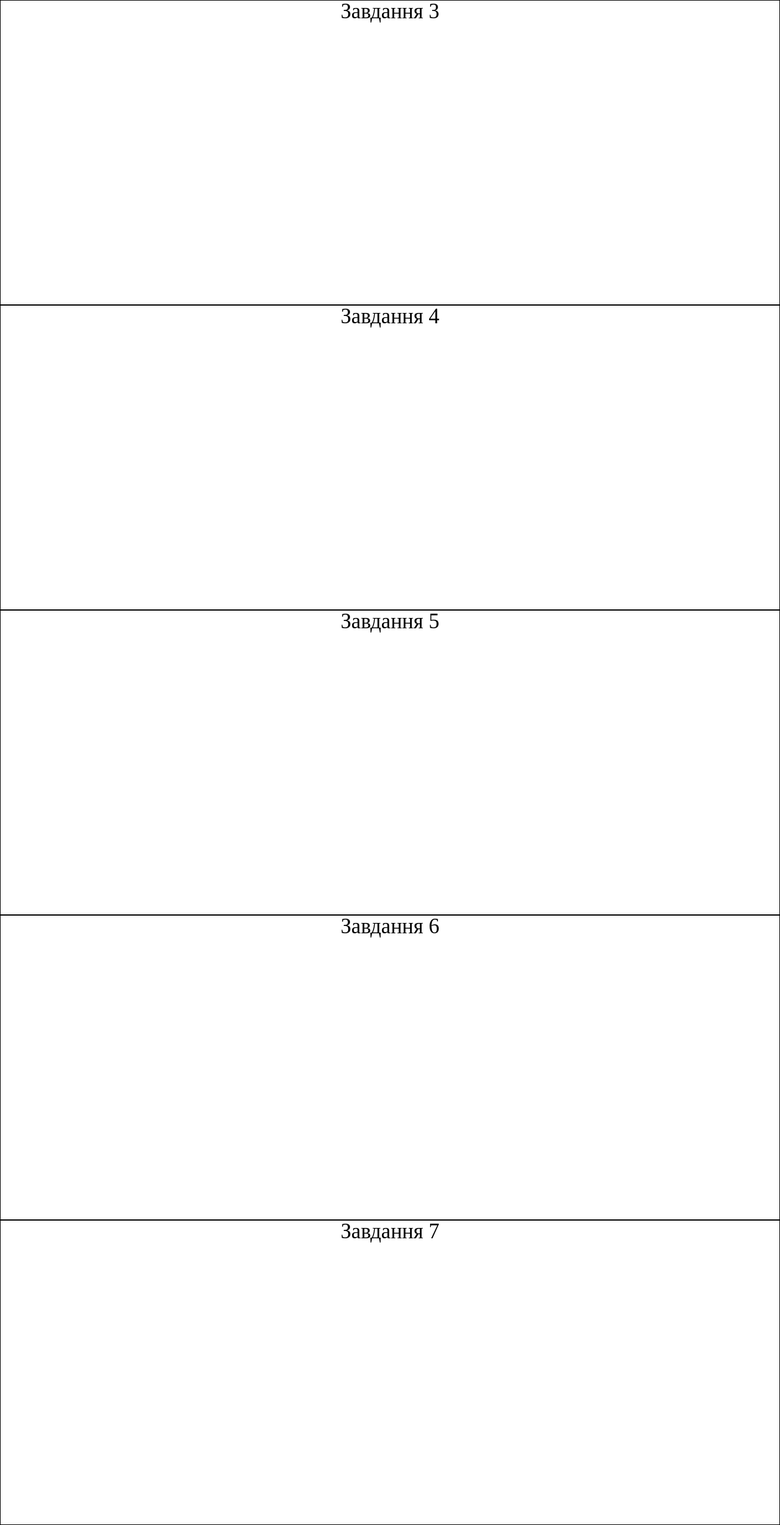
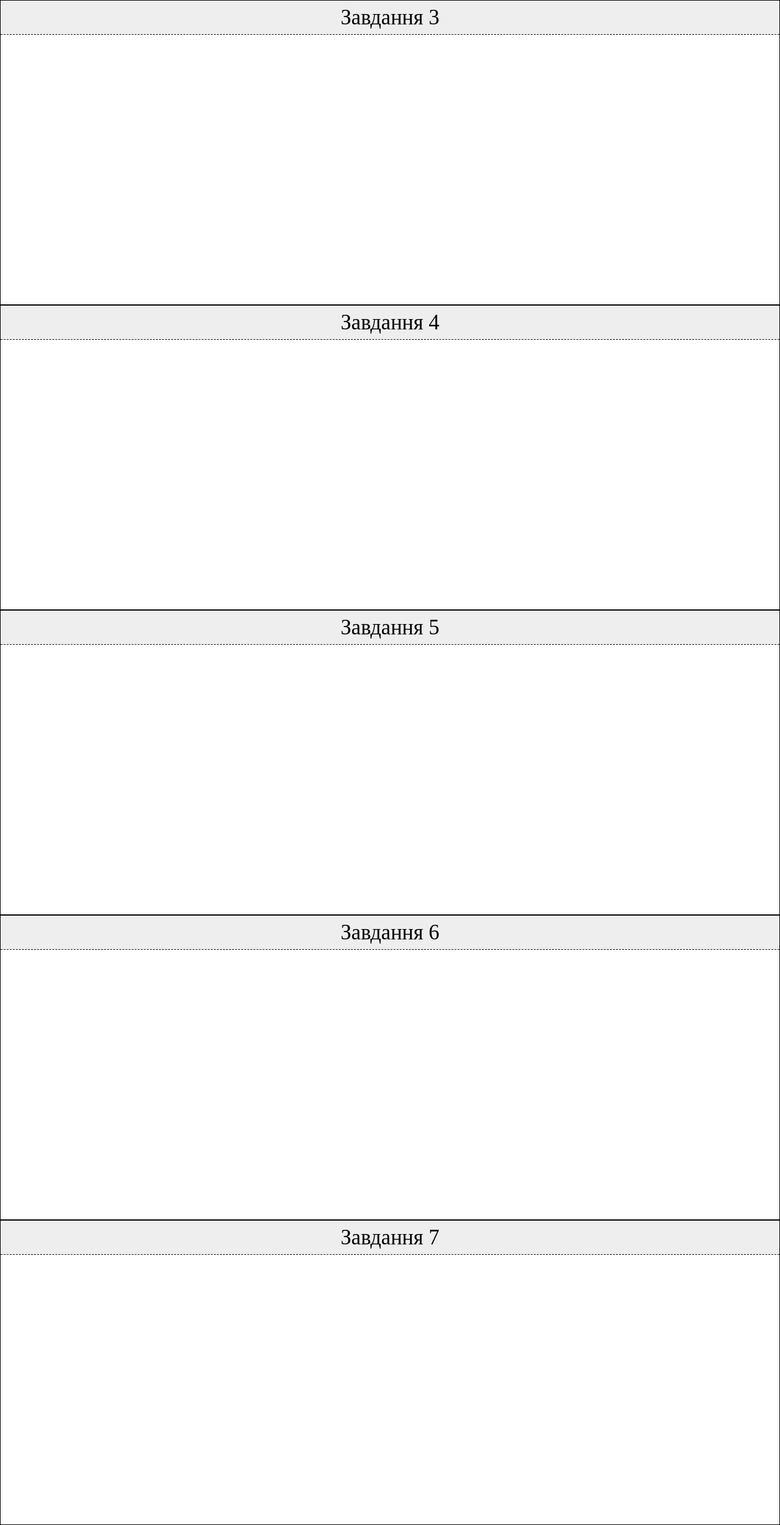
Before and after one commit to unknownMusician/WebDev, a PHP site: page / in a window 1280 px wide. Shown: the whole page at 61% size. Run offline with PHP 8.4, Linux system fonts and the light colour scheme; some libraries are stand-ins or nearby versions.

Commit message:
Update style.css

```diff
--- a/lab5/style.css
+++ b/lab5/style.css
@@ -107,6 +107,10 @@ main {
 }
 
 h1 {
+    padding: 10px;
     text-align: center;
     font-size: 35px;
+    background-color: #eee;
+    border-bottom: 1px black;
+    border-style: dashed;
 }
```
